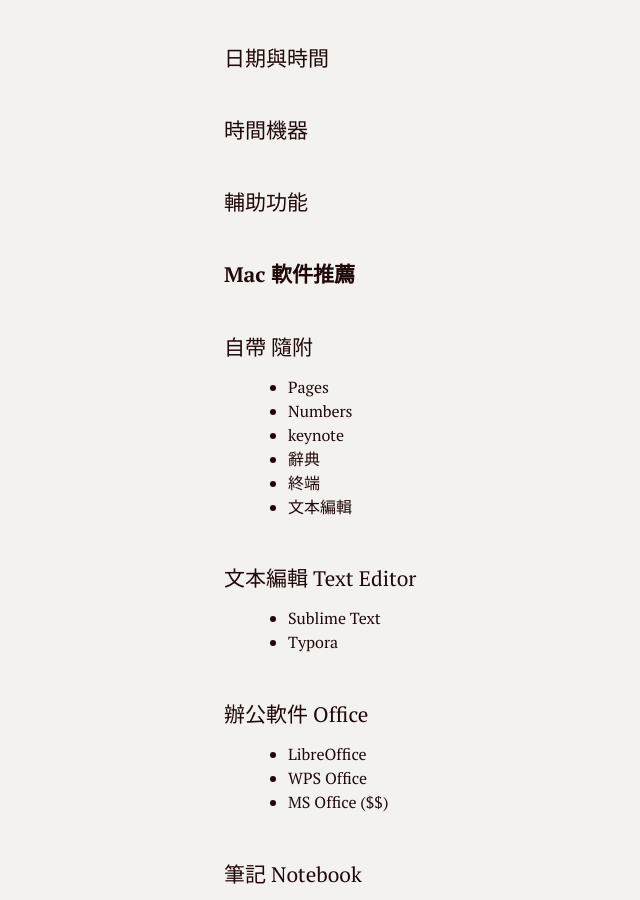
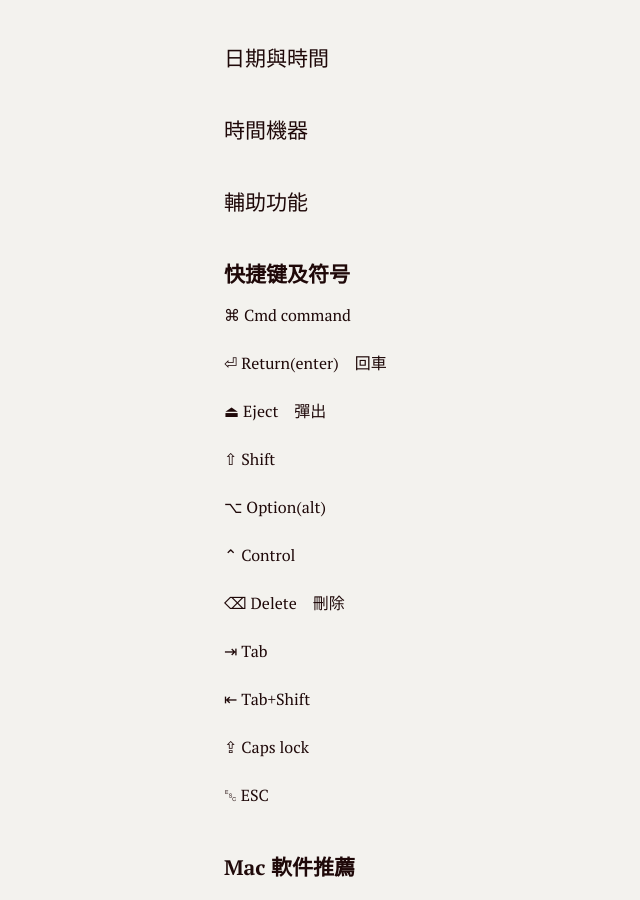
Before and after one commit to Franklyzzm/franklyzzm.github.io-test-v0.1, a Jekyll site: the page pub/cug/mac_intro.html, which Jekyll copies as it is, in a window 1280 px wide and 900 px high, scrolled down 1119 px. Shown: the whole window, without its empty margins (96-736 px from the left). Built offline with Jekyll 4.4.1, drawn with Linux system fonts in a browser that asks for light colours.

Commit message:
Update mac_intro.html

```diff
--- a/pub/cug/mac_intro.html
+++ b/pub/cug/mac_intro.html
@@ -756,6 +756,20 @@
 <h3><a name="日期與時間" class="md-header-anchor"></a><span>日期與時間</span></h3>
 <h3><a name="時間機器" class="md-header-anchor"></a><span>時間機器</span></h3>
 <h3><a name="輔助功能" class="md-header-anchor"></a><span>輔助功能</span></h3>
+
+<h2><a name="快捷键及符号" class="md-header-anchor"></a><span>快捷键及符号</span></h2>
+<p><span>⌘ Cmd command　</span></p>
+<p><span>⏎ Return(enter)　回車</span></p>
+<p><span>⏏︎ Eject　彈出</span></p>
+<p><span>⇧ Shift　</span></p>
+<p><span>⌥ Option(alt)　</span></p>
+<p><span>⌃ Control　</span></p>
+<p><span>⌫ Delete　刪除</span></p>
+<p><span>⇥ Tab　</span></p>
+<p><span>⇤ Tab+Shift　</span></p>
+<p><span>⇪ Caps lock　</span></p>
+<p><span>␛ ESC　</span></p>
+
 <h2><a name="mac-軟件推薦" class="md-header-anchor"></a><span>Mac 軟件推薦</span></h2>
 <h3><a name="自帶-隨附" class="md-header-anchor"></a><span>自帶 隨附</span></h3>
 <ul>
@@ -849,6 +863,6 @@
 <a href="mailto:franklyzzm@yahoo.com">Mail to Admin</a>&nbsp;
 <a href="https://franklyzzm.github.io/links.html">Links</a>&nbsp;
 </footer>
-<!-- Date:20200505 -->
+<!-- Date:20200515 -->
 </body>
 </html>
```
